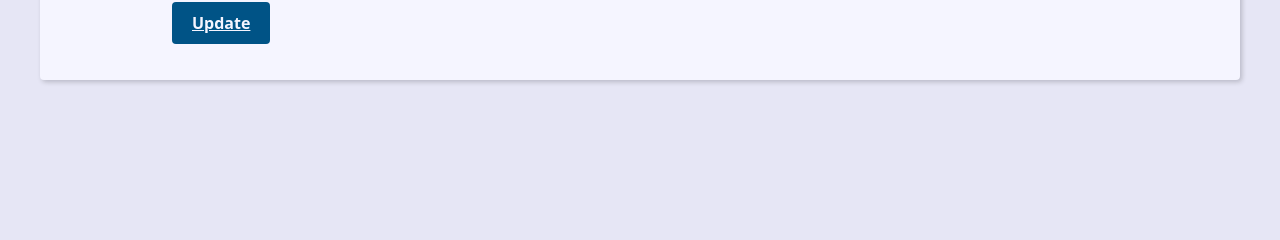
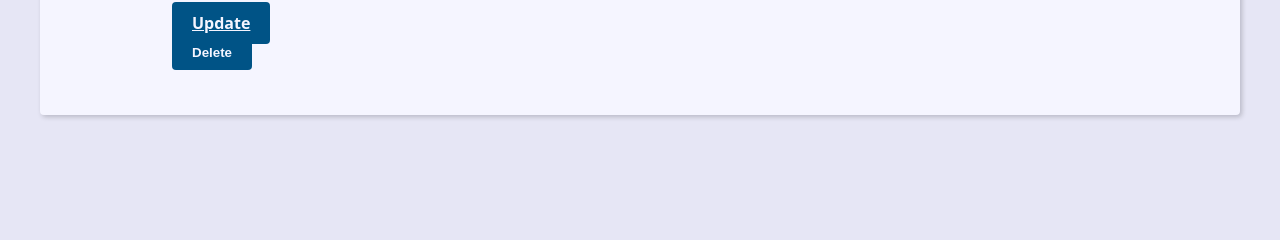
Before and after one commit to RafaelHGOliveira/agenda, a Django app: template contact/templates/contact/contact.html in a window 1280 px wide. Shown: the part 473-713 px from the top of the page. Run offline with Django 4.2, Linux system fonts and the light colour scheme; the template is opened without the code that fills it, so the values that code supplies are empty.

Commit message:
deleteing contacts with confirmation

```diff
--- a/contact/templates/contact/contact.html
+++ b/contact/templates/contact/contact.html
@@ -13,7 +13,26 @@
 
 
         <div class="contact-links">
-            <a class="btn btn-link" href="{% url 'contact:update' contact.id %}">Update</a>
+            <a class="btn btn-link" href="{% url 'contact:update' contact.id %}">
+                Update
+            </a>
+
+            <form action="{% url 'contact:delete' contact.id %}" method="POST">
+                {% csrf_token %}
+
+                {% if confirmation == 'no' %}
+                <input type="hidden" name="confirmation" value="yes">
+                    <button class="btn btn-link btn-delete" type="submit">
+                        Confirm?
+                    </button>
+                {% else %}
+                    <button class="btn btn-link btn-delete" type="submit">
+                        Delete
+                    </button>
+                {% endif %}
+
+            </form>
+
         </div>
 
     </div>
--- a/contact/urls.py
+++ b/contact/urls.py
@@ -11,4 +11,5 @@ urlpatterns = [
     path('contact/<int:contact_id>/', views.contact, name='contact'),
     path('contact/create/', views.create, name='create'),
     path('contact/<int:contact_id>/update/', views.update, name='update'),
+    path('contact/<int:contact_id>/delete/', views.delete, name='delete'),
 ]
```
Also changed, not shown: contact/views/contact_forms.py (+25 -0 lines).
